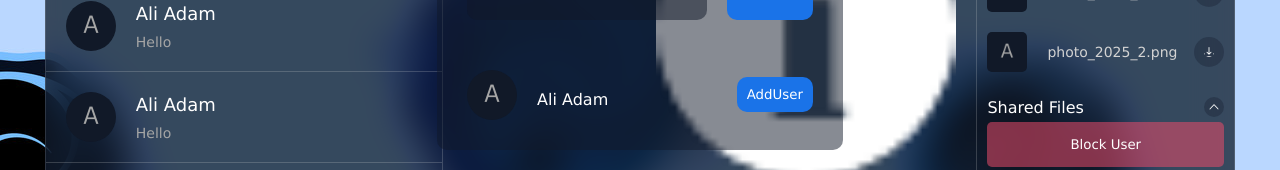
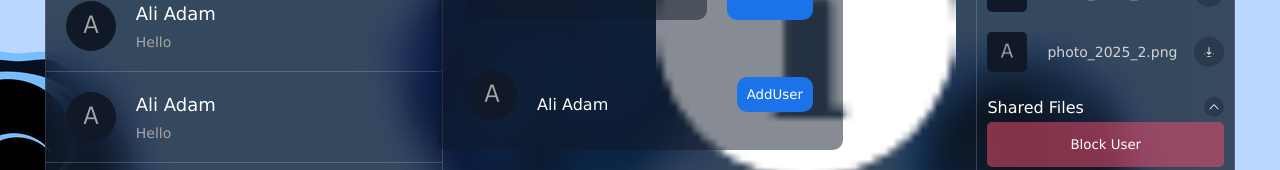
Before and after one commit to ALI-ADAM94/project, a React (Vite) app: page / in a window 1280 px wide. Shown: the part 360-530 px from the top of the page. Built offline with nearby package versions, Linux system fonts and the light colour scheme.

Commit message:
Modify styles

```diff
--- a/src/components/list/chatList/addUser/addUser.css
+++ b/src/components/list/chatList/addUser/addUser.css
@@ -36,7 +36,7 @@
         justify-content: space-between;
         .detail{
             display: flex;
-            text-align: center;
+            align-items: center;
             gap: 20px;
             img{
                 width: 50px;
```
